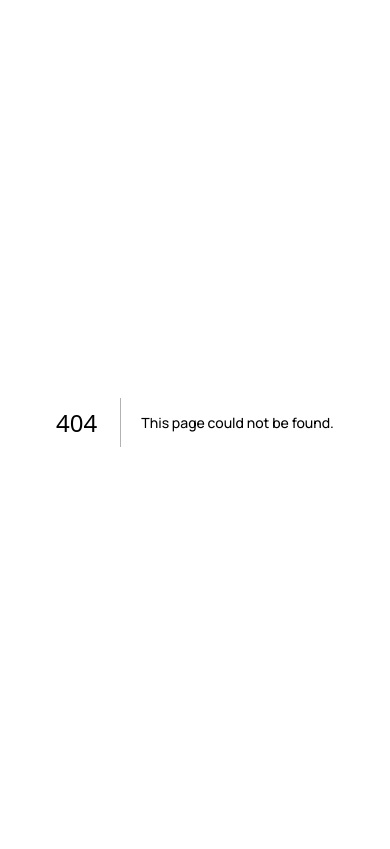
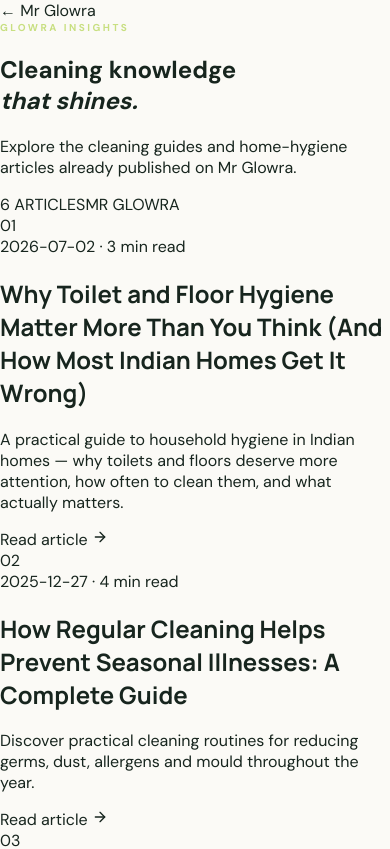
Before and after one commit to 1testbot0019-boop/mrglowra-premium, a Next.js app: page /blog in a window 390 px wide. Before the commit this address had no page. Shown: the top 849 px of the page. Built offline with nearby package versions, Linux system fonts and the light colour scheme.

Commit message:
Create responsive Glowra Insights blog index

```diff
--- /dev/null
+++ b/app/blog/page.js
@@ -0,0 +1,36 @@
+import Link from 'next/link';
+import { ArrowRight } from 'lucide-react';
+import { blogs } from '../../lib/blogs';
+
+export const metadata = {
+  title: 'Glowra Insights | Mr Glowra',
+  description: 'Cleaning guides, floor-care tips, toilet hygiene and home-care insights from Mr Glowra.'
+};
+
+export default function BlogIndex() {
+  return (
+    <main className="blog-page">
+      <section className="blog-hero">
+        <Link href="/" className="back-link">← Mr Glowra</Link>
+        <div className="kicker light">GLOWRA INSIGHTS</div>
+        <h1>Cleaning knowledge<br /><em>that shines.</em></h1>
+        <p>Explore the cleaning guides and home-hygiene articles already published on Mr Glowra.</p>
+      </section>
+
+      <section className="blog-list">
+        <div className="blog-list-head"><span>{blogs.length} ARTICLES</span><span>MR GLOWRA</span></div>
+        {blogs.map((blog, index) => (
+          <article className="blog-row" key={blog.slug}>
+            <div className="blog-number">{String(index + 1).padStart(2, '0')}</div>
+            <div className="blog-content">
+              <div className="blog-meta">{blog.date} · {blog.read}</div>
+              <h2>{blog.title}</h2>
+              <p>{blog.excerpt}</p>
+              <Link href={`/blog/${blog.slug}`} className="blog-link">Read article <ArrowRight size={16} /></Link>
+            </div>
+          </article>
+        ))}
+      </section>
+    </main>
+  );
+}
```
